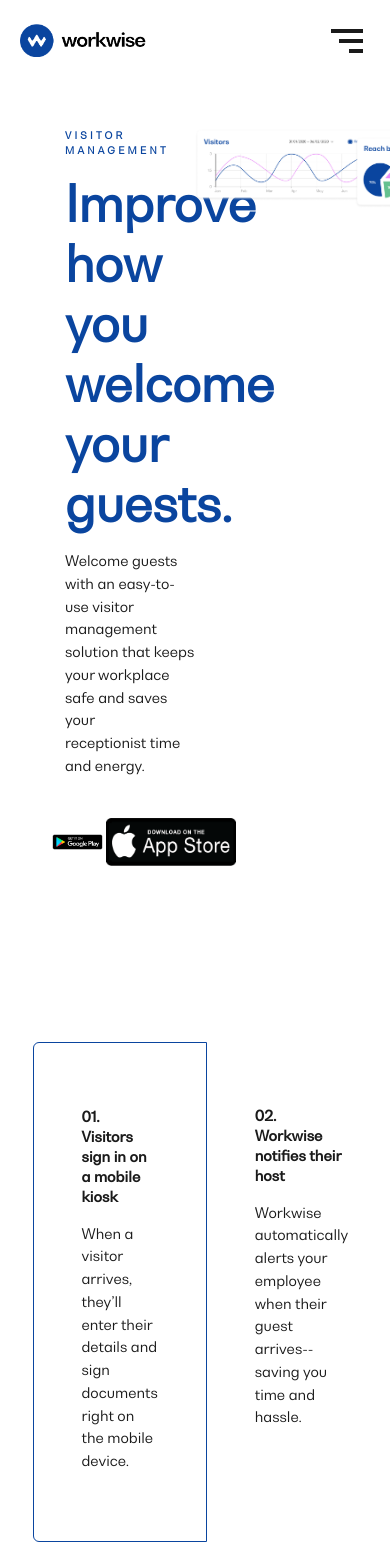
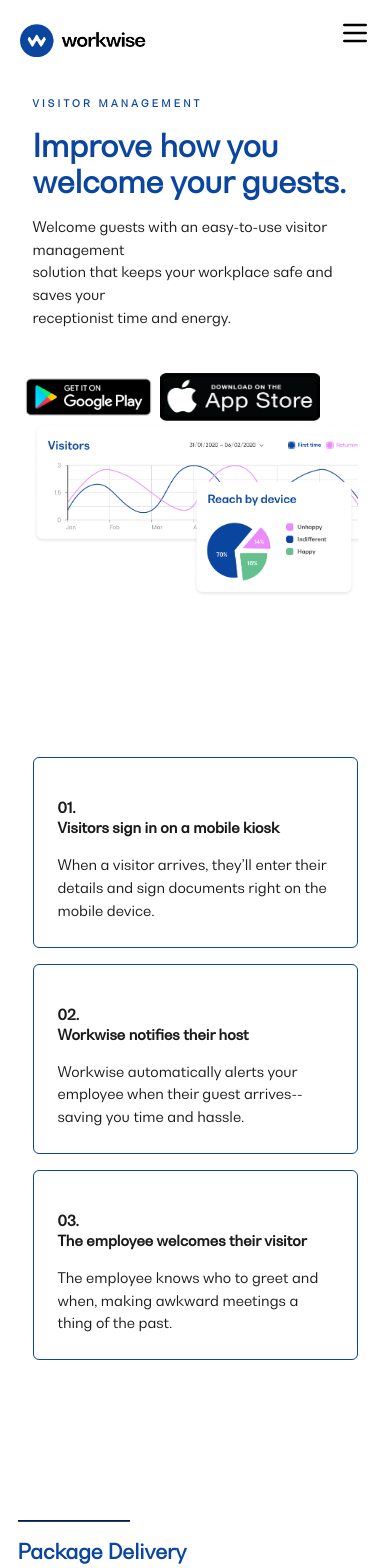
Before and after one commit to workwiseNG/workwise-react, a React (Create React App) app: page /visitor-management in a window 390 px wide. Shown: the top 1568 px of the page. Built offline with nearby package versions, Linux system fonts and the light colour scheme.

Commit message:
worked on sidebar

```diff
--- a/src/App.css
+++ b/src/App.css
@@ -2,70 +2,12 @@ body {
   color: #1a1a1a;
 }
 
-.menu {
-  font-size: 3rem;
-  margin-left: 1rem;
+.navbar {
+  transition: 850ms;
 }
 
-.navbar {
-  height: 80px;
-  display: flex;
-  justify-content: flex-start;
-  align-items: center;
-}
-
-.menu__bars {
-  font-size: 1rem;
-  background: none;
-}
-
-.nav__menu {
-  background-color: #0a459f;
-  width: 250px;
-  height: 100vh;
-  display: flex;
-  justify-content: center;
-  position: fixed;
-  top: 0;
-  left: -100%;
-  transition: 850ms;
-  z-index: 10;
-}
-
-.nav__menu.active {
-  left: 0;
-  transition: 350ms;
-}
-
-.nav-text {
-  display: flex;
-  justify-content: space-between;
-  align-items: center;
-  padding: 8px 0px 8px 16px;
-  list-style: none;
-  height: 60px;
-}
-
-.nav-text a {
-  text-decoration: none;
-  color: #ffffff;
-  font-weight: 600;
-  font-size: 18px;
-  width: 95%;
-  height: 100%;
-  display: flex;
-  align-items: center;
-  padding: 0 16px;
-  border-radius: 4px;
-}
-
-.nav-text a:hover {
-  background-color: #ffffff;
-  color: #1a1a1a;
-}
-
-.nav__menu__items {
-  width: 100%;
+.navbarOpen {
+  right: "-100%";
 }
 
 .navbar__toggle {
@@ -207,4 +149,8 @@ body {
   .inner-picture {
     margin-right: -4.61rem;
   }
+
+  .line {
+    line-height: 3.5rem;
+  }
 }
--- a/src/molecules/LogInIntro.js
+++ b/src/molecules/LogInIntro.js
@@ -16,7 +16,11 @@ const LogInIntro = ({ text, title, className, bgColor }) => {
       >
         {title}
       </p>
-      <SmallText text={text} className="mt-4" />
+      <SmallText
+        text={text}
+        className="mt-4"
+        style={{ fontFamily: "Bw Nista Geometric DEMO" }}
+      />
     </div>
   );
 };
--- a/src/pages/Login.js
+++ b/src/pages/Login.js
@@ -16,7 +16,7 @@ const Login = () => {
           <section className="mt-6 lg:mt-12 col-start-1 col-end-5 lg:ml-4">
             <LogInIntro
               text={
-                <p>
+                <p style={{ fontFamily: "Bw Nista Geometric DEMO" }}>
                   Enter your workwise company url and <br /> your company email
                   to gain access.
                 </p>
@@ -26,7 +26,7 @@ const Login = () => {
             />
           </section>
 
-          <section className="slim-border col-start-7 col-end-13 rounded-md mt-12 px-10 py-6 mb-16 lg:mb-0">
+          <section className="slim-border col-start-7 col-end-13 rounded-md mt-12 px-4 lg:px-10 py-4 lg:py-6 mb-16 lg:mb-0">
             <section className="flex items-center">
               <Input
                 label="Your company url"
--- a/src/pages/VisitorManagement.js
+++ b/src/pages/VisitorManagement.js
@@ -9,7 +9,6 @@ import iosStore from "../assets/iosStore.png";
 import visitor from "../assets/visitor.png";
 import visitorOne from "../assets/visitorTwo.png";
 import { BigText } from "../atoms";
-// import organization from "../assets/organizations.png";
 import { Footer } from "../organisms";
 
 const VisitorManagement = () => {
@@ -19,13 +18,13 @@ const VisitorManagement = () => {
         <Navbar />
       </SectionWrapper>
 
-      <div className="grid grid-cols-12 mt-12">
+      <div className="m-auto w-10/12 lg:w-full lg:grid lg:grid-cols-12 mt-12">
         <div className="col-start-3 col-end-7">
           <p className="uppercase text-primary text-small font-bold mb-4 track">
             Visitor Management
           </p>
-          <p className="text-primary font-bold leading-tight text-5xl">
-            Improve how you welcome your <br /> guests.
+          <p className="text-primary font-bold line text-3xl lg:text-5xl">
+            Improve how you welcome your guests.
           </p>
           <p className="text-sm leading-relaxed text-lightBlack my-4">
             Welcome guests with an easy-to-use visitor management <br />
@@ -53,8 +52,8 @@ const VisitorManagement = () => {
       </div>
 
       <section className="m-auto w-10/12 my-40">
-        <div className="flex">
-          <div className="slim-border rounded-r-none rounded-l-md mt-4 p-12 bg-white">
+        <div className="lg:flex">
+          <div className="border-slim border-primary rounded-md lg:rounded-r-none lg:rounded-l-md mt-4 lg:p-8 p-6 bg-white">
             <p className="font-verybold text-lightBlack font-bold text-sm  my-4">
               01. <br /> Visitors sign in on a mobile kiosk
             </p>
@@ -64,7 +63,7 @@ const VisitorManagement = () => {
             </p>
           </div>
 
-          <div className="middle-border lg:border-r-0 lg:border-l-0 mt-4 p-12 bg-white">
+          <div className="border-slim border-primary lg:border-0 lg:border-t-slim lg:border-b-slim rounded-md lg:rounded-none lg:p-8 p-6 mt-4 bg-white">
             <p className="font-verybold text-lightBlack font-bold text-sm  my-4">
               02. <br /> Workwise notifies their host
             </p>
@@ -74,7 +73,7 @@ const VisitorManagement = () => {
             </p>
           </div>
 
-          <div className="slim-border rounded-l-none rounded-r-md mt-4 p-12 bg-white">
+          <div className="border-slim border-primary rounded-md lg:rounded-l-none lg:rounded-r-md mt-4 lg:p-8 p-6 bg-white">
             <p className="font-verybold text-lightBlack text-sm font-bold my-4">
               03. <br /> The employee welcomes their visitor
             </p>
@@ -86,8 +85,8 @@ const VisitorManagement = () => {
         </div>
       </section>
 
-      <div className="lg:ml-28 mb-20">
-        <div className="grid grid-cols-12">
+      <div className="lg:ml-28 mb-20 mx-auto" style={{ width: "91%" }}>
+        <div className="lg:grid lg:grid-cols-12">
           <div className="col-start-2 col-end-6">
             <Aside
               title="Package Delivery"
@@ -99,15 +98,11 @@ const VisitorManagement = () => {
             </button>
           </div>
           <div className="col-start-7 col-end-13">
-            <img
-              src={packageDelivery}
-              alt="dashboard"
-              className="mb-8 inner-picture"
-            />
+            <img src={packageDelivery} alt="dashboard" className="mb-8" />
           </div>
         </div>
 
-        <div className="grid grid-cols-12 mt-28">
+        <div className="lg:grid lg:grid-cols-12 mt-28">
           <div className="col-start-2 col-end-6">
             <Aside
               title="Upcoming Appointment Display"
@@ -127,14 +122,14 @@ const VisitorManagement = () => {
           </div>
         </div>
 
-        <div className="grid grid-cols-12 mt-28">
+        <div className="lg:grid lg:grid-cols-12 mt-28">
           <div className="col-start-2 col-end-6">
             <Aside
               title="Feedback Channels"
               text="Effectively collect useful feedback from your visitors at the point of checking-out of your office premise. Visitors can rate how effective the service they received is."
               className="mb-12"
             />
-            <button class="bg-primary text-white text-sm font-bold py-4 px-8 rounded-md">
+            <button class="bg-primary text-white text-sm font-bold py-4 px-8 mb-8 lg:mb-0 rounded-md">
               Get Started
             </button>
           </div>
@@ -145,7 +140,7 @@ const VisitorManagement = () => {
       </div>
 
       <div className="bg-gray">
-        <section className="m-auto w-4/6 pt-20 grid grid-cols-12">
+        <section className="m-auto w-4/6 pt-20 lg:grid lg:grid-cols-12">
           <div className="col-start-1 col-end-6">
             <Aside
               title="Do more with Workwise’s Visitor Management Feature"
@@ -166,7 +161,7 @@ const VisitorManagement = () => {
           </div>
         </section>
 
-        <section className="m-auto w-4/6 grid grid-cols-12 mt-8">
+        <section className="m-auto w-4/6 lg:grid lg:grid-cols-12 mt-8">
           <div className="col-start-1 col-end-4">
             <p className="font-verybold text-lightBlack font-bold text-sm  my-4">
               02. <br /> Make a great first impression
@@ -201,7 +196,7 @@ const VisitorManagement = () => {
           </div>
         </section>
 
-        <section className="m-auto w-4/6 grid grid-cols-12 mt-8">
+        <section className="m-auto w-4/6 lg:grid lg:grid-cols-12 mt-8">
           <div className="col-start-1 col-end-4">
             <p className="font-verybold text-lightBlack font-bold text-sm  my-4">
               05. <br /> Easily identify unauthorized visitors
--- a/src/templates/Navbar.js
+++ b/src/templates/Navbar.js
@@ -1,10 +1,13 @@
+import { useState } from "react";
 import { Link } from "react-router-dom";
-import Sidebar from "./Sidebar";
 import { NavbarData } from "../data/NavData";
 import logo from "../assets/Group.png";
 import { Dropdown } from "../atoms";
+import Sidebar from "./Sidebar";
 
 const Navbar = () => {
+  const [open, setOpen] = useState(false);
+  const showSidebar = () => setOpen(!open);
   return (
     <div className="">
       <header className="lg:flex lg:items-center lg:justify-between mt-6">
@@ -40,8 +43,48 @@ const Navbar = () => {
           </Link>
         </ul>
       </header>
-      <div className="-mt-14 flex justify-end">
-        <Sidebar />
+      <div className="lg:hidden -mt-10 flex justify-end">
+        <Link to="#" className="ml-8 text-xl flex">
+          <svg
+            xmlns="http://www.w3.org/2000/svg"
+            fill="none"
+            viewBox="0 0 24 24"
+            stroke="currentColor"
+            width="2rem"
+            onClick={showSidebar}
+            className="text-black"
+          >
+            <path
+              strokeLinecap="round"
+              strokeLinejoin="round"
+              strokeWidth={2}
+              d="M4 6h16M4 12h16M4 18h16"
+            />
+          </svg>
+        </Link>
+        {open ? (
+          <div className="">
+            {/* <svg
+              xmlns="http://www.w3.org/2000/svg"
+              className="h-6 w-6 mt-1"
+              fill="none"
+              width="4rem"
+              viewBox="0 0 24 24"
+              stroke="currentColor"
+              onClick={!showSidebar}
+            >
+              <path
+                strokeLinecap="round"
+                strokeLinejoin="round"
+                strokeWidth={2}
+                d="M6 18L18 6M6 6l12 12"
+              />
+            </svg> */}
+            <Sidebar open={open} />
+          </div>
+        ) : (
+          ""
+        )}
       </div>
     </div>
   );
--- a/src/templates/Sidebar.js
+++ b/src/templates/Sidebar.js
@@ -1,45 +1,19 @@
-import { useState } from "react";
-import { Link } from "react-router-dom";
 import { SidebarData } from "../data/NavbarData";
-import { BiMenuAltRight } from "react-icons/bi";
-import { AiOutlineClose } from "react-icons/ai";
+import SubMenu from "../templates/SubMenu";
 
-function Sidebar(props) {
-  const [sidebar, setSidebar] = useState(false);
-
-  const showSidebar = () => setSidebar(!sidebar);
-
+const Sidebar = ({ open }) => {
   return (
-    <>
-      <div className="navbar">
-        <Link to="#" className="menu__bars">
-          <BiMenuAltRight
-            onClick={showSidebar}
-            className="menu text-4xl lg:hidden"
-          />
-        </Link>
+    <div>
+      <div
+        className="w-1/2 bg-primary h-full justify-center fixed top-0 z-40"
+        style={{ left: open ? "0" : "-100%" }}
+      >
+        {SidebarData.map((item, index) => {
+          return <SubMenu item={item} key={index} />;
+        })}
       </div>
-      <nav className={sidebar ? "nav__menu active" : "nav__menu"}>
-        <ul className="nav__menu__items" onClick={showSidebar}>
-          <li className="navbar__toggle">
-            <Link to="#" className="menu-bars">
-              <AiOutlineClose className="menu" />
-            </Link>
-          </li>
-          {SidebarData.map((item, index) => {
-            return (
-              <li key={index} className={item.cName}>
-                <Link to={item.path}>
-                  {item.icon}
-                  <span>{item.title}</span>
-                </Link>
-              </li>
-            );
-          })}
-        </ul>
-      </nav>
-    </>
+    </div>
   );
-}
+};
 
 export default Sidebar;
--- /dev/null
+++ b/src/templates/SubMenu.js
@@ -0,0 +1,65 @@
+import { useState } from "react";
+import { Link } from "react-router-dom";
+
+const SubMenu = ({ item }) => {
+  const [dropDown, setDropDown] = useState(false);
+  const showSubnav = () => {
+    if (item.subNav) setDropDown(!dropDown);
+  };
+  return (
+    <div>
+      <>
+        {item.subNav ? (
+          <div
+            to={item.path}
+            className="flex text-white font-body text-base font-semibold items-center p-5 list-none h-14 mt-16 cursor-pointer"
+            onClick={showSubnav}
+          >
+            <div>
+              <span className="ml-4 mr-2">{item.title}</span>
+            </div>
+            <div>
+              {item.subNav && dropDown
+                ? item.iconOpened
+                : item.subNav
+                ? item.iconClosed
+                : null}
+            </div>
+          </div>
+        ) : (
+          <Link
+            to={item.path}
+            className="flex justify-between text-white hover:text-black text-base font-body font-semibold items-center p-5 list-none h-14 cursor-pointer"
+            onClick={showSubnav}
+          >
+            <div>
+              <span className="ml-4">{item.title}</span>
+            </div>
+            <div>
+              {item.subNav && dropDown
+                ? item.iconOpened
+                : item.subNav
+                ? item.iconClosed
+                : null}
+            </div>
+          </Link>
+        )}
+
+        {dropDown &&
+          item.subNav.map((item, index) => {
+            return (
+              <Link
+                to={item.path}
+                key={index}
+                className="bg-primary h-16 pl-12 flex items-center font-body text-sm font-normal text-white"
+              >
+                <span className="ml-2">{item.title}</span>
+              </Link>
+            );
+          })}
+      </>
+    </div>
+  );
+};
+
+export default SubMenu;
```
Also changed, not shown: src/data/NavbarData.js (+53 -0 lines).
